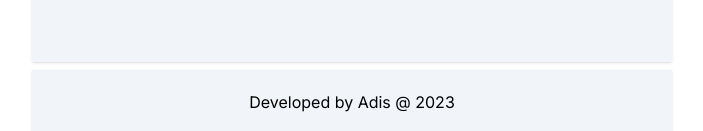
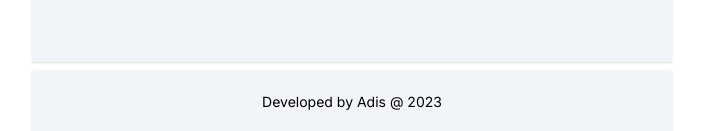
Before and after one commit to setiawan91/portfolio, a Next.js app: page / in a window 1280 px wide. Shown: the part 1002-1133 px from the top of the page, without its empty margins (288-991 px from the left). Built offline with nearby package versions, Linux system fonts and the light colour scheme.

Commit message:
update components

```diff
--- a/components/Footer/index.tsx
+++ b/components/Footer/index.tsx
@@ -1,9 +1,9 @@
 
 export default function Footer() {
   return (
-    <footer className="flex h-16 w-full items-center justify-center lg:w-1/2 mx-auto bg-slate-100 dark:bg-slate-800 shadow">
+    <footer className="flex h-16 w-full items-center justify-center lg:w-1/2 mx-auto bg-slate-100 dark:bg-slate-800 shadow text-sm">
         <a
-          className=" flex items-center justify-center gap-2"
+          className="flex items-center justify-center gap-2"
           href="https://vercel.com?utm_source=create-next-app&utm_medium=default-template&utm_campaign=create-next-app"
           target="_blank"
           rel="noopener noreferrer"
--- a/components/Header/index.tsx
+++ b/components/Header/index.tsx
@@ -10,17 +10,16 @@ const [navbar, setNavbar] = useState(false);
 const { theme, setTheme } = useTheme();
 
   return (
-    <>
-        <nav className="lg:w-1/2 mx-auto bg-slate-100 dark:bg-slate-800 shadow">
+      <nav className="lg:w-1/2 mx-auto bg-slate-100 dark:bg-slate-800 shadow">
         <div className="justify-between px-4 mx-auto lg:max-w-7xl md:items-center md:flex md:px-8">
           <div>
             <div className="flex items-center justify-between py-3 md:py-5 md:block">
 
             <button
-          onClick={() => setTheme(theme === 'dark' ? 'light' : 'dark')}
-          className="p-2 rounded-full py-2 text-black bg-none dark:bg-white dark:text-black">
-          {theme === 'dark' ? <FiMoon /> : <FiSun />}
-        </button>
+              onClick={() => setTheme(theme === 'dark' ? 'light' : 'dark')}
+              className="p-2 rounded-full py-2 text-black bg-none dark:bg-white dark:text-black">
+              {theme === 'dark' ? <FiMoon /> : <FiSun />}
+            </button>
               <div className="md:hidden">
                 <button
                   className="p-2 text-gray-700 rounded-md outline-none focus:border-gray-400 focus:border"
@@ -86,6 +85,5 @@ const { theme, setTheme } = useTheme();
           </div>
         </div>
       </nav>
-    </>
   )
 }
--- a/components/Layout/index.tsx
+++ b/components/Layout/index.tsx
@@ -20,7 +20,7 @@ const { children, pageTitle } = props;
         <meta name="description" content="portfolio by adis"/>
         <meta name="author" content="adis"/>
 
-        <meta property="og:title" content="Let's go, make your apps..!" />
+        <meta property="og:title" content="Let's go, build your apps..!" />
         <meta property="og:type" content="website" />
         <meta property="og:url" content="https://adisetiawan.vercel.app/" />
         <meta property="og:image" content="https://adisetiawan.vercel.app/favicon.ico" />
```
